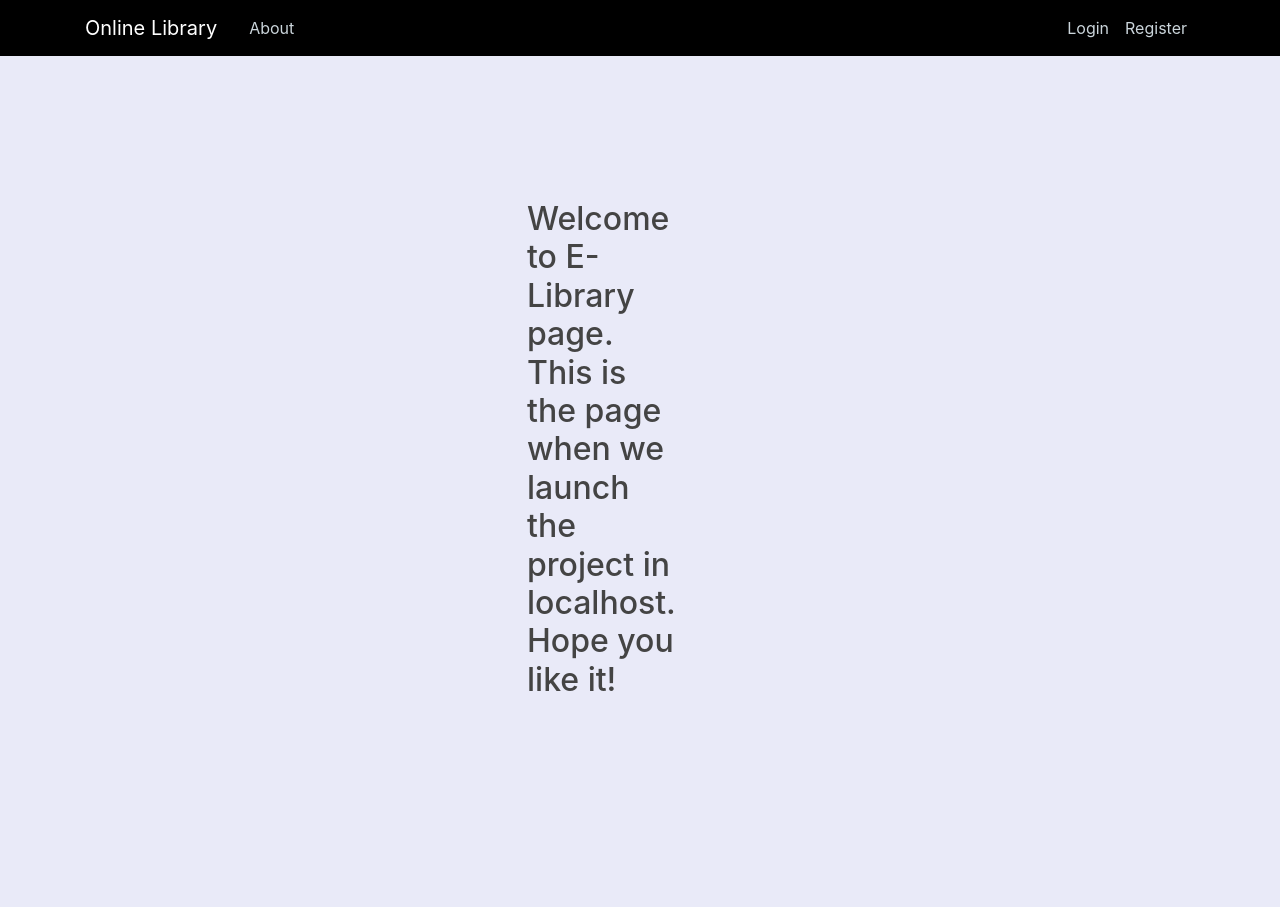
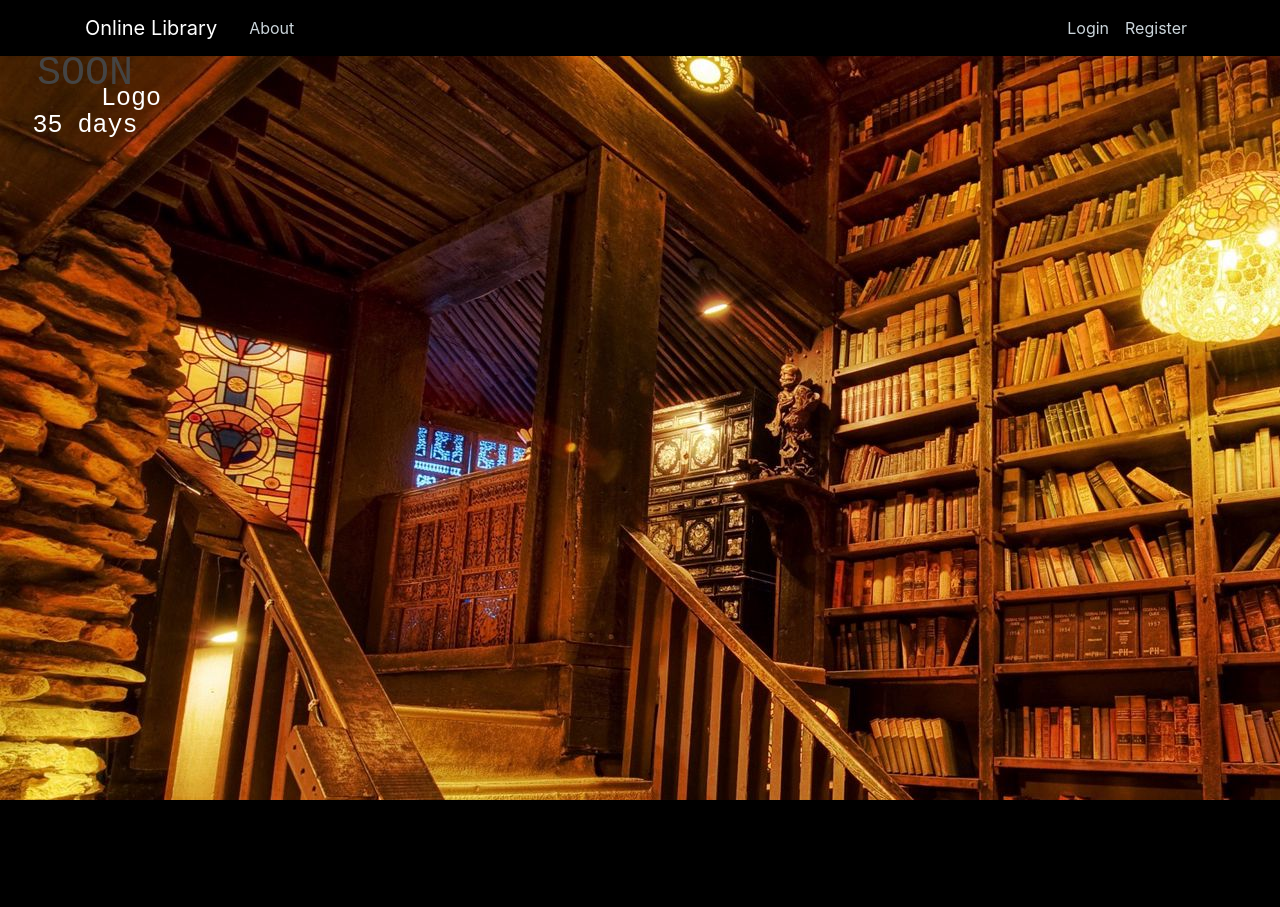
Before and after one commit to nexhis/E-library, a Django app: page / in a window 1280 px wide. After the commit the page ends 800 px from the top, so only its background shows below. Run offline with Django 4.2, Linux system fonts and the light colour scheme; some libraries are stand-ins or nearby versions.

Commit message:
made some changes on welcome page

```diff
--- /dev/null
+++ b/elibrary/static/elibrary/welcome.css
@@ -0,0 +1,53 @@
+/* Set height to 100% for body and html to enable the background image to cover the whole page: */
+html {
+  height: 100%;
+}
+body{
+    background: url(welcome.jpg);
+  }
+
+  .bgimg {
+    /* Background image */
+    /* Full-screen */
+    height: 100%;
+    /* Center the background image */
+    background-position: center;
+    /* Scale and zoom in the image */
+    background-size: cover;
+    position: relative;
+    /* Add a white text color to all elements inside the .bgimg container */
+    color: white;
+    /* Add a font */
+    font-family: "Courier New", Courier, monospace;
+    /* Set the font-size to 25 pixels */
+    font-size: 25px;
+  }
+
+  /* Position text in the top-left corner */
+  .topleft {
+    position: absolute;
+    top: 0;
+    left: 16px;
+  }
+
+  /* Position text in the bottom-left corner */
+  .bottomleft {
+    position: absolute;
+    bottom: 0;
+    left: 16px;
+  }
+
+  /* Position text in the middle */
+  .middle {
+    position: absolute;
+    top: 50%;
+    left: 50%;
+    transform: translate(-50%, -50%);
+    text-align: center;
+  }
+
+  /* Style the <hr> element */
+  hr {
+    margin: auto;
+    width: 40%;
+  }
--- a/elibrary/templates/elibrary/welcome.html
+++ b/elibrary/templates/elibrary/welcome.html
@@ -1,73 +1,25 @@
 {% extends "elibrary/base.html" %}
 {% block content %}
+{%load static%}
 <!DOCTYPE html>
-<html lang='en' class=''>
+<html>
   <head>
-    <meta charset='UTF-8'>
-    <title>E-Library</title>
-    <h2> Welcome to E-Library page. This is the page when we launch the project in localhost. Hope you like it! </h2>
-    <style>
-        body {
-        background-color: #e9eaf8;
-        margin: 200px 40%;
-
-      }
-
-      form {
-        background-color: #111113;
-        width: 500px;
-        height: 44px;
-        border-radius: 50px;
-        display:flex;
-        flex-direction:row;
-        align-items:center;
-      }
-
-      input {
-        all: unset;
-        font: 16px system-ui;
-        color: #fff;
-        height: 100%;
-        width: 100%;
-        padding: 6px 10px;
-      }
-
-      ::placeholder {
-        color: #fff;
-        opacity: 0.7;
-      }
-
-      svg {
-        color: #fff;
-        fill: currentColor;
-        width: 24px;
-        height: 24px;
-        padding: 10px;
-      }
-
-      button {
-        all: unset;
-        cursor: pointer;
-        width: 44px;
-        height: 44px;
-      }
-    </style>
+    <link rel="stylesheet" href="{% static 'elibrary/welcome.css' %}">
   </head>
   <body>
-    <script>
-      const f = document.getElementById('form');
-      const q = document.getElementById('query');
-
-      function submitted(event) {
-        event.preventDefault();
-        const url = google + site + '+' + q.value;
-        const win = window.open(url, '_blank');
-        win.focus();
-      }
-
-      f.addEventListener('submit', submitted);
-    </script>
+    <div class="bgimg">
+      <div class="topleft">
+        <p>Logo</p>
+      </div>
+      <div class="middle">
+        <h1>COMING SOON</h1>
+        <hr>
+        <p>35 days</p>
+      </div>
+      <div class="bottomleft">
+        <p>Some text</p>
+      </div>
+    </div>
   </body>
 </html>
-
 {% endblock content %}
--- a/pytest.ini
+++ b/pytest.ini
@@ -1,3 +1,3 @@
 [pytest]
 DJANGO_SETTINGS_MODULE = Online_library.settings
-addopts = -v -s --cov=myuser/tests/ --no-cov-on-fail
+; addopts = -v -s --cov=./tests/ --no-cov-on-fail
--- a/users/models.py
+++ b/users/models.py
@@ -15,7 +15,7 @@
     content = models.TextField()
     date_posted = models.DateTimeField(default=timezone.now)
     author = models.CharField(max_length=100)
-    link = models.TextField()
+
 
 
 
```
Also changed, not shown: tests/test_register_url.py (+0 -19 lines), db.sqlite3 (added), elibrary/static/elibrary/welcome.jpg (added).
